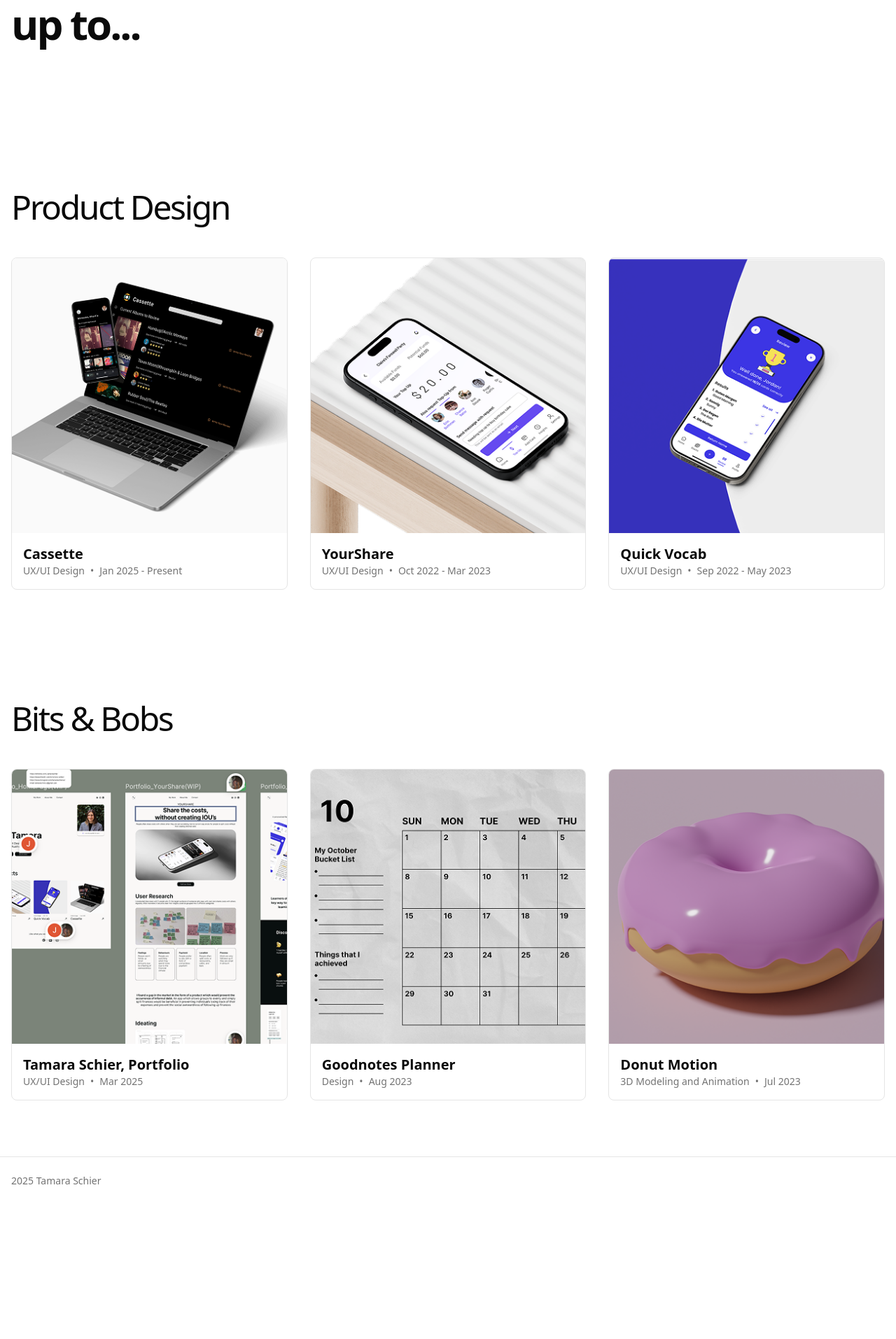
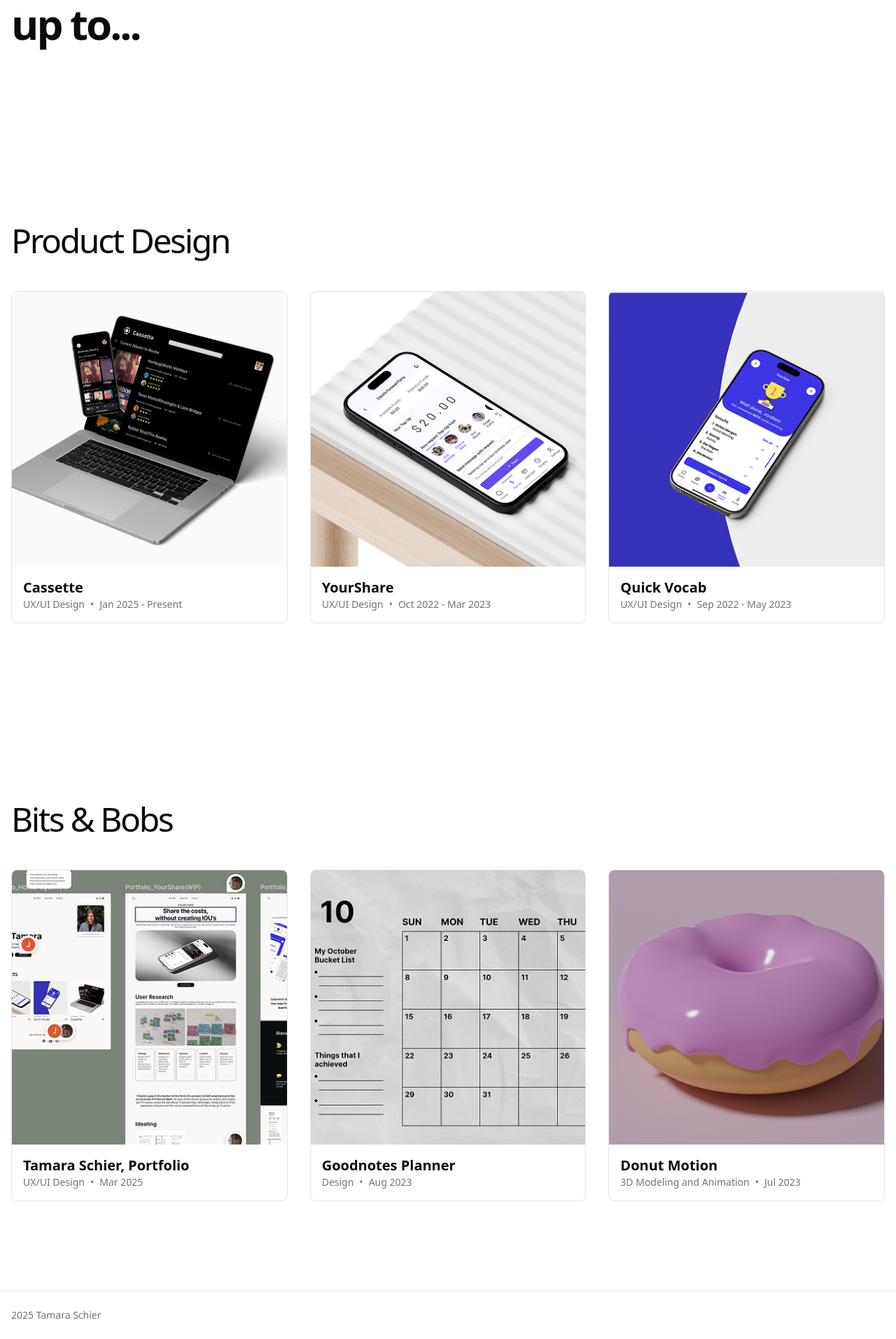
Before and after one commit to j-a-y-s-e-a/tamaraschier-dot-com, a Next.js app: page /my-work in a window 1280 px wide. Shown: the part 249-2163 px from the top of the page at 70% size. Before the commit the page ends 1971 px from the top, so only its background shows below. Built offline with nearby package versions, Linux system fonts and the light colour scheme; no server answers.

Commit message:
refactor: add section component

```diff
--- a/src/app/about-me/page.tsx
+++ b/src/app/about-me/page.tsx
@@ -1,10 +1,10 @@
 import Image from "next/image"
+import { Section } from "~/components/layout/section"
 
 export default function AboutMe() {
   return (
     <main className="flex-1 px-8">
-      {/* Hero Section */}
-      <section className="py-24 md:py-32">
+      <Section>
         <div className="grid gap-10 md:grid-cols-2 md:gap-16">
           <div className="flex items-center justify-center">
             <div className="relative aspect-square w-full max-w-sm overflow-hidden rounded-2xl bg-muted">
@@ -34,7 +34,7 @@ export default function AboutMe() {
             </p>
           </div>
         </div>
-      </section>
+      </Section>
     </main>
   )
 }
--- a/src/app/my-work/page.tsx
+++ b/src/app/my-work/page.tsx
@@ -1,18 +1,19 @@
 import { ProjectCard } from "~/components/project-card"
+import { Section } from "~/components/layout/section"
 
 export default function MyWork() {
   return (
     <main className="flex-1 px-4">
-      <section className="py-24 md:py-32">
+      <Section>
         <div className="flex flex-col justify-center md:max-w-[50%]">
           <h1 className="text-4xl font-semibold tracking-tighter sm:text-5xl md:text-6xl">
             {`Here's what I've been up to...`}
           </h1>
         </div>
-      </section>
+      </Section>
 
       {/* Projects Section */}
-      <section id="product-design" className="py-20">
+      <Section id="product-design">
         <div>
           <h2 className="mb-12 text-3xl tracking-tighter sm:text-4xl md:text-5xl">Product Design</h2>
           <div className="grid gap-8 md:grid-cols-2 lg:grid-cols-3">
@@ -21,8 +22,8 @@ export default function MyWork() {
             ))}
           </div>
         </div>
-      </section>
-      <section id="bits-and-bobs" className="py-20">
+      </Section>
+      <Section id="bits-and-bobs">
         <div>
           <h2 className="mb-12 text-3xl tracking-tighter sm:text-4xl md:text-5xl">Bits & Bobs</h2>
           <div className="grid gap-8 md:grid-cols-2 lg:grid-cols-3">
@@ -31,7 +32,7 @@ export default function MyWork() {
             ))}
           </div>
         </div>
-      </section>
+      </Section>
     </main>
   )
 }
--- a/src/app/not-found.tsx
+++ b/src/app/not-found.tsx
@@ -1,7 +1,9 @@
+import { Section } from "~/components/layout/section"
+
 function NotFoundPage() {
   return (
     <main className="flex-1 px-4">
-      <section className="py-24 md:py-32">
+      <Section>
         <div className="grid gap-10 md:grid-cols-2 md:gap-16">
           <div className="flex flex-col justify-center space-y-4 mx-auto">
             <h1 className="text-4xl font-bold tracking-tighter sm:text-5xl md:text-6xl">
@@ -12,7 +14,7 @@ function NotFoundPage() {
             </h1>
           </div>
         </div>
-      </section>
+      </Section>
     </main>
   )
 }
--- a/src/app/page.tsx
+++ b/src/app/page.tsx
@@ -3,12 +3,12 @@ import Image from "next/image"
 import { ArrowRight } from "lucide-react"
 
 import { Button } from "~/components/ui/button"
+import { Section } from "~/components/layout/section"
 
 export default function Home() {
   return (
     <main className="flex-1 px-4">
-      {/* Hero Section */}
-      <section className="py-24 md:py-32">
+      <Section>
         <div className="grid gap-10 md:grid-cols-2 md:gap-16">
           <div className="flex flex-col justify-center space-y-4 mx-auto">
             <h1 className="text-4xl font-semibold tracking-tighter sm:text-5xl md:text-6xl">
@@ -45,7 +45,7 @@ export default function Home() {
             </div>
           </div>
         </div>
-      </section>
+      </Section>
     </main>
   )
 }
--- /dev/null
+++ b/src/components/layout/section.tsx
@@ -0,0 +1,7 @@
+export function Section({ children, id }: { children: React.ReactNode, id?: string }) {
+  return (
+    <section id={id} className="py-24 md:py-32">
+      {children}
+    </section>
+  );
+}
```
